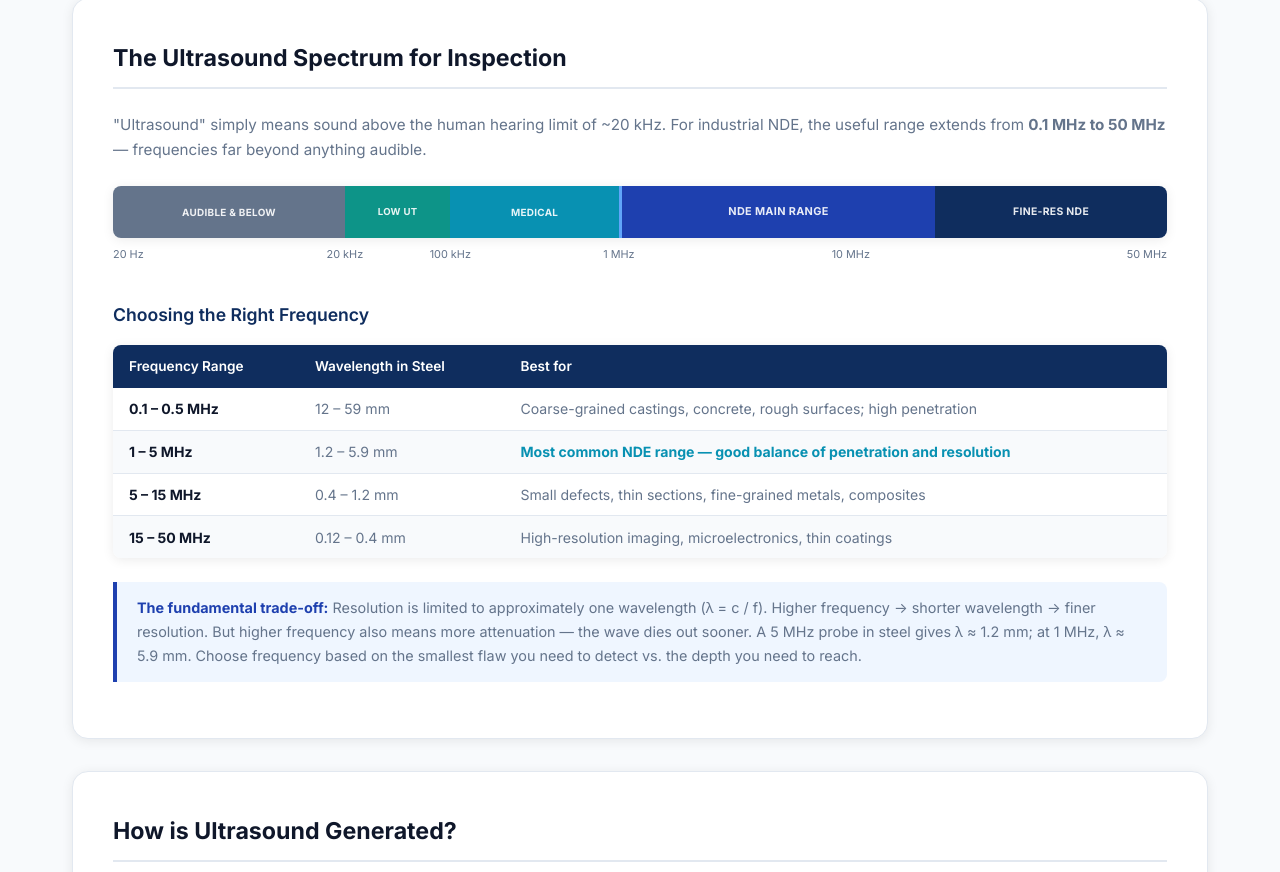
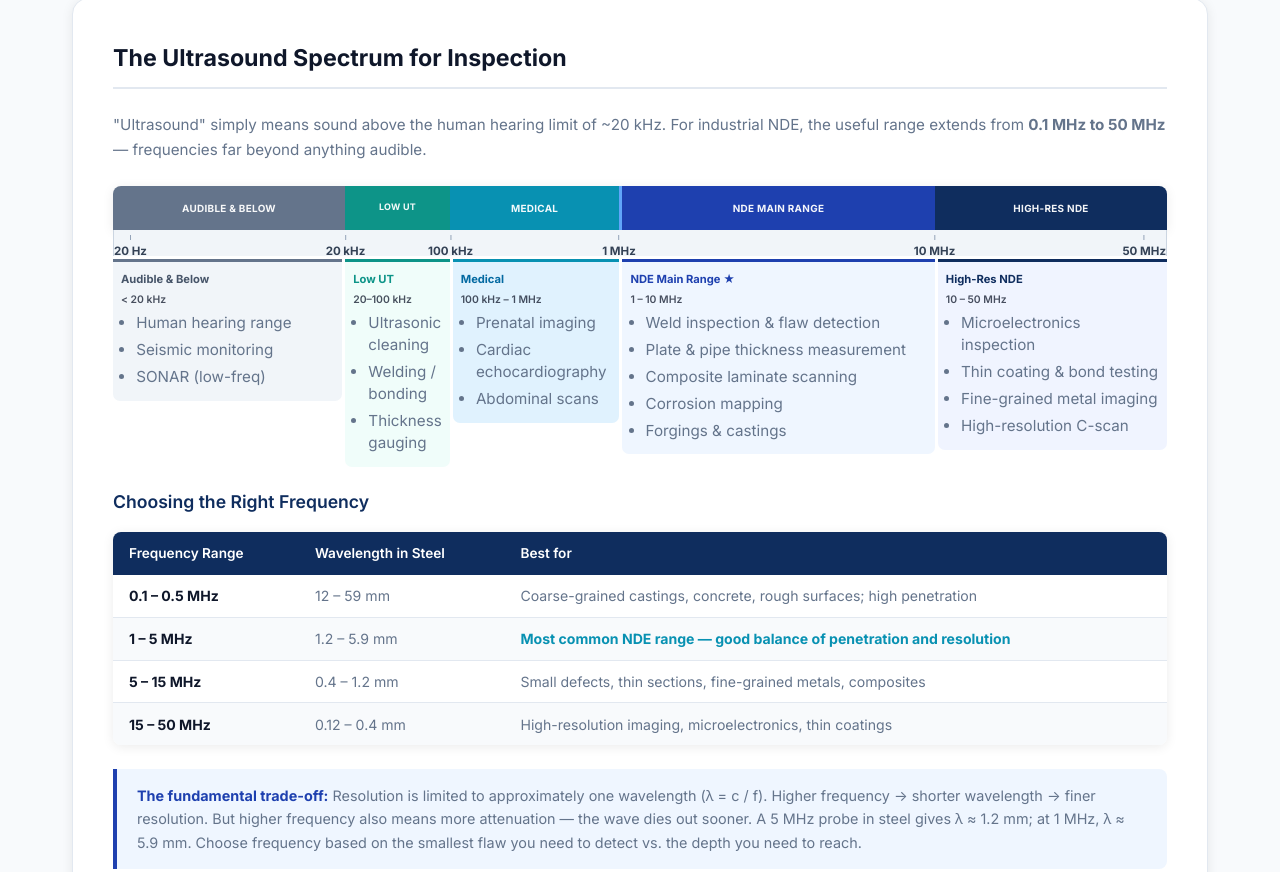
Before and after one commit to adepuharshith/Ultrasound-NDT-Toolkit, a plain HTML site: page theory.html in a window 1280 px wide. Shown: the part 4597-5469 px from the top of the page. Drawn offline with nearby package versions, Linux system fonts and the light colour scheme.

Commit message:
spectrum

```diff
--- a/theory.html
+++ b/theory.html
@@ -129,10 +129,9 @@
     .spectrum-wrap { margin: 1.5rem 0 1rem; }
     .spectrum-bar {
       display: flex;
-      height: 52px;
-      border-radius: 8px;
+      height: 44px;
+      border-radius: 8px 8px 0 0;
       overflow: hidden;
-      margin-bottom: .5rem;
       box-shadow: var(--shadow);
     }
     .spec-seg {
@@ -140,26 +139,74 @@
       display: flex;
       align-items: center;
       justify-content: center;
-      font-size: .68rem;
+      font-size: .62rem;
       font-weight: 700;
-      color: rgba(255,255,255,.9);
+      color: rgba(255,255,255,.95);
       letter-spacing: .03em;
       text-transform: uppercase;
       text-align: center;
       padding: 0 4px;
     }
-    .spectrum-ticks {
+    /* Frequency tick row */
+    .spec-freq-row {
+      position: relative;
+      height: 26px;
+      background: #f1f5f9;
+      border-left: 1px solid #cbd5e1;
+      border-right: 1px solid #cbd5e1;
+    }
+    .spec-freq-mark {
+      position: absolute;
+      top: 5px;
+      font-size: .72rem;
+      font-weight: 700;
+      color: #334155;
+      transform: translateX(-50%);
+      white-space: nowrap;
+    }
+    .spec-freq-mark::before {
+      content: '';
+      display: block;
+      width: 1px;
+      height: 5px;
+      background: #94a3b8;
+      margin: 0 auto 2px;
+    }
+    /* Application cards row */
+    .spec-apps-row {
       display: flex;
-      position: relative;
-      height: 22px;
-    }
-    .spec-tick {
-      position: absolute;
-      transform: translateX(-50%);
+      gap: 3px;
+      margin-top: 3px;
+      align-items: flex-start;
+    }
+    .spec-app-card {
+      border-top: 3px solid;
+      border-radius: 0 0 7px 7px;
+      padding: .55rem .5rem .5rem;
+      font-size: .72rem;
+      line-height: 1.45;
+      box-sizing: border-box;
+    }
+    .spec-app-title {
+      font-weight: 700;
       font-size: .7rem;
-      color: var(--text-muted);
-      text-align: center;
-      line-height: 1.2;
+      margin-bottom: .3rem;
+      display: block;
+    }
+    .spec-app-freq {
+      font-size: .65rem;
+      font-weight: 600;
+      opacity: .75;
+      margin-bottom: .35rem;
+      display: block;
+    }
+    .spec-app-card ul {
+      margin: 0;
+      padding-left: .95rem;
+      color: #334155;
+    }
+    .spec-app-card li {
+      margin-bottom: .12rem;
     }
     .nde-highlight {
       border: 2px solid var(--brand-cyan);
@@ -702,26 +749,80 @@
           </p>
 
           <div class="spectrum-wrap">
+            <!-- Colored frequency bar -->
             <div class="spectrum-bar">
-              <!-- Infrasound / subaudible: 0-1.3% log range → 0-22% -->
-              <div class="spec-seg" style="width:22%; background:#64748b; font-size:.62rem;">Audible &amp; below</div>
-              <!-- Low ultrasound 20kHz-100kHz: log 4.3-5.0 out of 4.3-7.7 → 0-20% of remaining -->
-              <div class="spec-seg" style="width:10%; background:#0d9488; font-size:.6rem;">Low UT</div>
-              <!-- Medical / low NDE 100kHz-1MHz: log 5.0-6.0 → 29% of remaining -->
-              <div class="spec-seg" style="width:16%; background:#0891b2; font-size:.62rem;">Medical</div>
-              <!-- NDE main 1-10 MHz -->
+              <div class="spec-seg" style="width:22%; background:#64748b;">Audible &amp; Below</div>
+              <div class="spec-seg" style="width:10%; background:#0d9488; font-size:.56rem;">Low UT</div>
+              <div class="spec-seg" style="width:16%; background:#0891b2;">Medical</div>
               <div class="spec-seg" style="width:30%; background:#1e40af; border-left:3px solid #60a5fa;">NDE Main Range</div>
-              <!-- High freq NDE 10-50 MHz -->
-              <div class="spec-seg" style="width:22%; background:#0f2d5e; font-size:.65rem;">Fine-Res NDE</div>
+              <div class="spec-seg" style="width:22%; background:#0f2d5e;">High-Res NDE</div>
             </div>
-            <!-- Tick labels (approximate log-scale positions) -->
-            <div style="position:relative; height:34px; font-size:.68rem; color:var(--text-muted);">
-              <span style="position:absolute; left:0%;">20 Hz</span>
-              <span style="position:absolute; left:22%; transform:translateX(-50%);">20 kHz</span>
-              <span style="position:absolute; left:32%; transform:translateX(-50%);">100 kHz</span>
-              <span style="position:absolute; left:48%; transform:translateX(-50%);">1 MHz</span>
-              <span style="position:absolute; left:70%; transform:translateX(-50%);">10 MHz</span>
-              <span style="position:absolute; right:0; transform:translateX(0);">50 MHz</span>
+
+            <!-- Frequency boundary markers -->
+            <div class="spec-freq-row">
+              <span class="spec-freq-mark" style="left:0%; transform:none;">20 Hz</span>
+              <span class="spec-freq-mark" style="left:22%;">20 kHz</span>
+              <span class="spec-freq-mark" style="left:32%;">100 kHz</span>
+              <span class="spec-freq-mark" style="left:48%;">1 MHz</span>
+              <span class="spec-freq-mark" style="left:78%;">10 MHz</span>
+              <span class="spec-freq-mark" style="left:100%; transform:translateX(-100%);">50 MHz</span>
+            </div>
+
+            <!-- Application cards — one per segment -->
+            <div class="spec-apps-row">
+              <!-- Audible & below — 22% -->
+              <div class="spec-app-card" style="width:22%; border-top-color:#64748b; background:#f1f5f9;">
+                <span class="spec-app-title" style="color:#475569;">Audible &amp; Below</span>
+                <span class="spec-app-freq">&lt; 20 kHz</span>
+                <ul>
+                  <li>Human hearing range</li>
+                  <li>Seismic monitoring</li>
+                  <li>SONAR (low-freq)</li>
+                </ul>
+              </div>
+              <!-- Low UT — 10% -->
+              <div class="spec-app-card" style="width:10%; border-top-color:#0d9488; background:#f0fdfa;">
+                <span class="spec-app-title" style="color:#0d9488;">Low UT</span>
+                <span class="spec-app-freq">20–100 kHz</span>
+                <ul>
+                  <li>Ultrasonic cleaning</li>
+                  <li>Welding / bonding</li>
+                  <li>Thickness gauging</li>
+                </ul>
+              </div>
+              <!-- Medical — 16% -->
+              <div class="spec-app-card" style="width:16%; border-top-color:#0891b2; background:#e0f2fe;">
+                <span class="spec-app-title" style="color:#0369a1;">Medical</span>
+                <span class="spec-app-freq">100 kHz – 1 MHz</span>
+                <ul>
+                  <li>Prenatal imaging</li>
+                  <li>Cardiac echocardiography</li>
+                  <li>Abdominal scans</li>
+                </ul>
+              </div>
+              <!-- NDE Main — 30% -->
+              <div class="spec-app-card" style="width:30%; border-top-color:#1e40af; background:#eff6ff;">
+                <span class="spec-app-title" style="color:#1e40af;">NDE Main Range &#9733;</span>
+                <span class="spec-app-freq">1 – 10 MHz</span>
+                <ul>
+                  <li>Weld inspection &amp; flaw detection</li>
+                  <li>Plate &amp; pipe thickness measurement</li>
+                  <li>Composite laminate scanning</li>
+                  <li>Corrosion mapping</li>
+                  <li>Forgings &amp; castings</li>
+                </ul>
+              </div>
+              <!-- High-Res NDE — 22% -->
+              <div class="spec-app-card" style="width:22%; border-top-color:#0f2d5e; background:#f0f4ff;">
+                <span class="spec-app-title" style="color:#0f2d5e;">High-Res NDE</span>
+                <span class="spec-app-freq">10 – 50 MHz</span>
+                <ul>
+                  <li>Microelectronics inspection</li>
+                  <li>Thin coating &amp; bond testing</li>
+                  <li>Fine-grained metal imaging</li>
+                  <li>High-resolution C-scan</li>
+                </ul>
+              </div>
             </div>
           </div>
 
```
